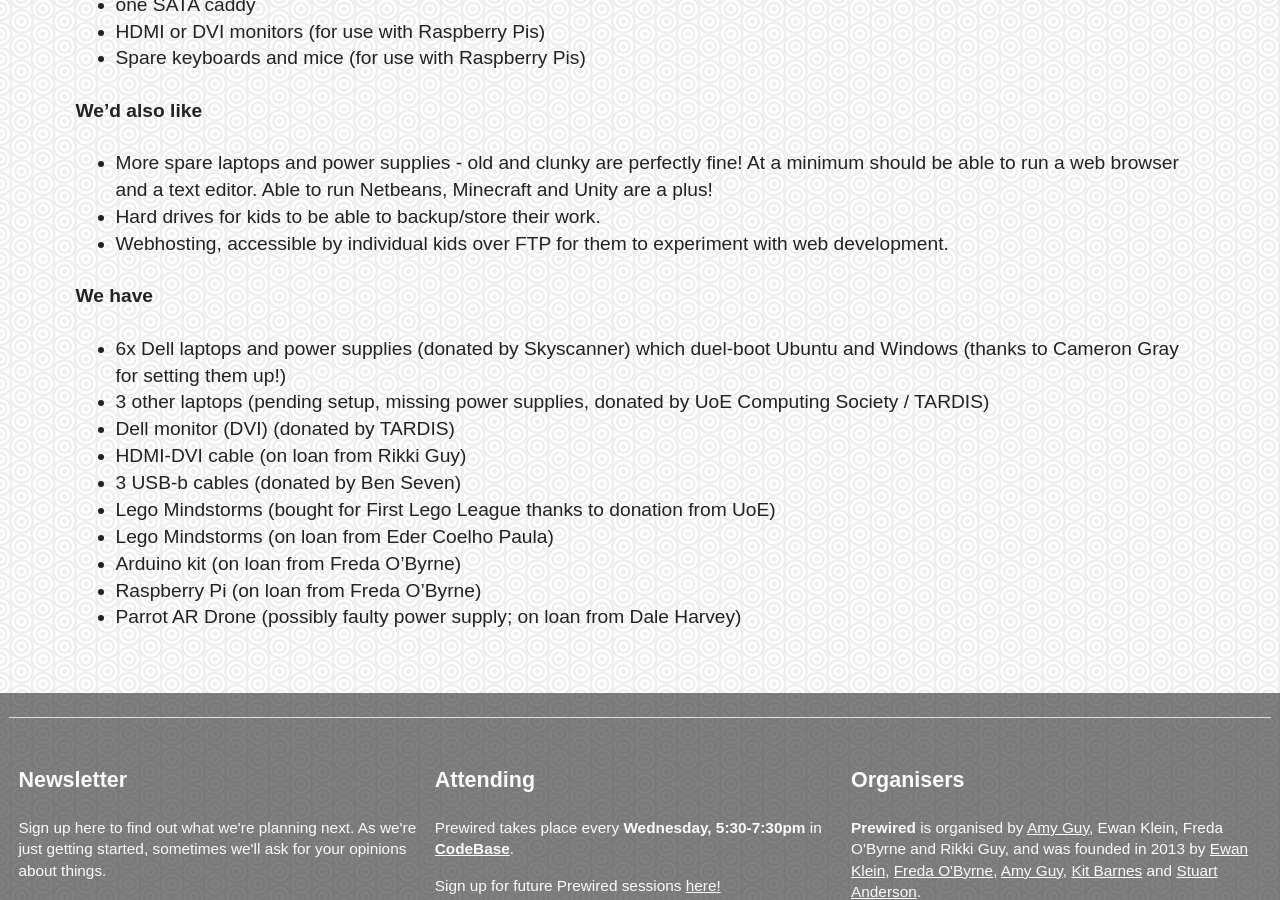
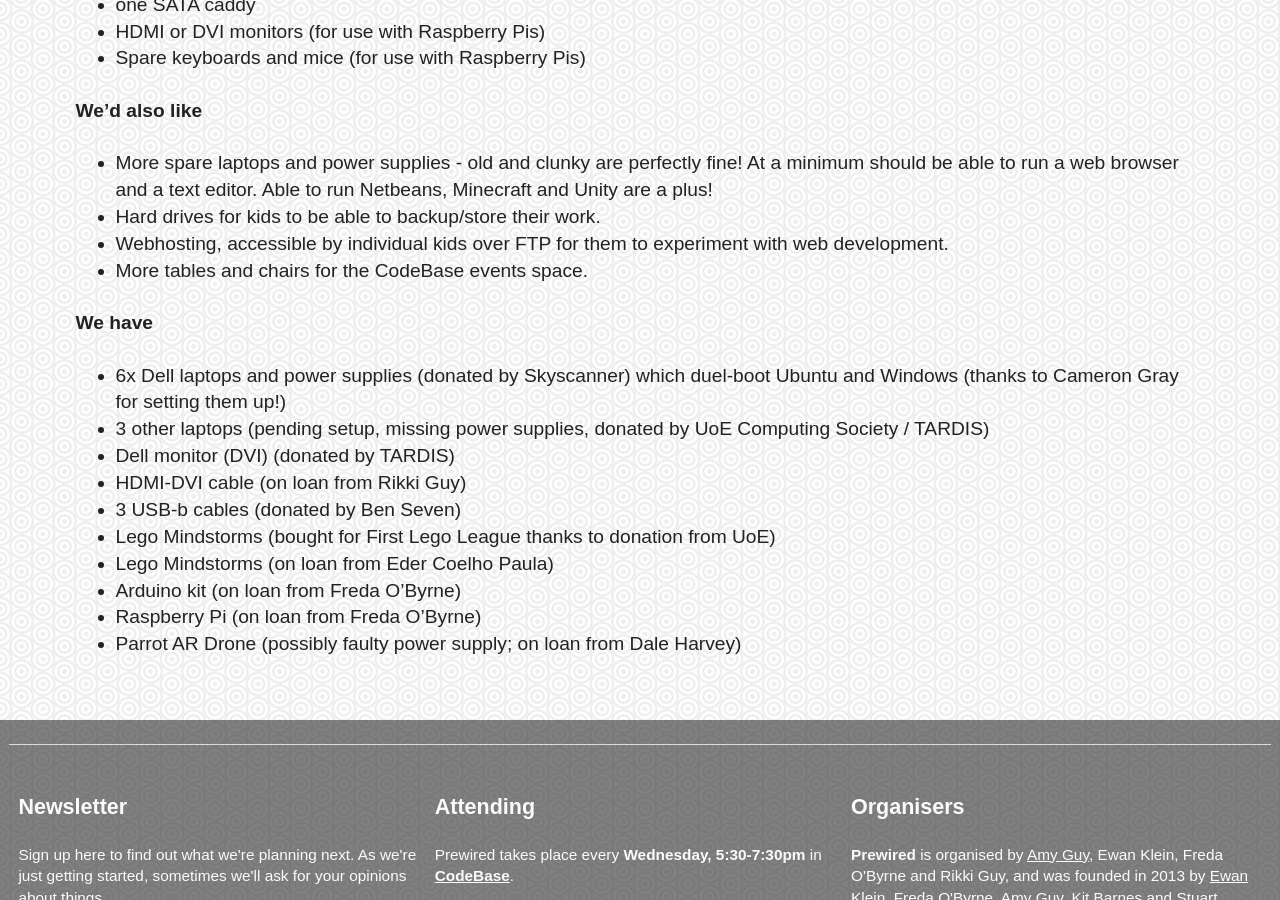
Before and after one commit to prewired/prewired.github.io, a Jekyll site: the page built from stuff.md, in a window 1280 px wide and 900 px high, scrolled down 866 px. Built offline with Jekyll 4.4.1, drawn with Linux system fonts in a browser that asks for light colours; some web fonts are replaced.

Commit message:
furniture

```diff
--- a/stuff.md
+++ b/stuff.md
@@ -23,6 +23,7 @@
 * More spare laptops and power supplies - old and clunky are perfectly fine! At a minimum should be able to run a web browser and a text editor. Able to run Netbeans, Minecraft and Unity are a plus!
 * Hard drives for kids to be able to backup/store their work.
 * Webhosting, accessible by individual kids over FTP for them to experiment with web development.
+* More tables and chairs for the CodeBase events space.
 
 #### We have
 
```
